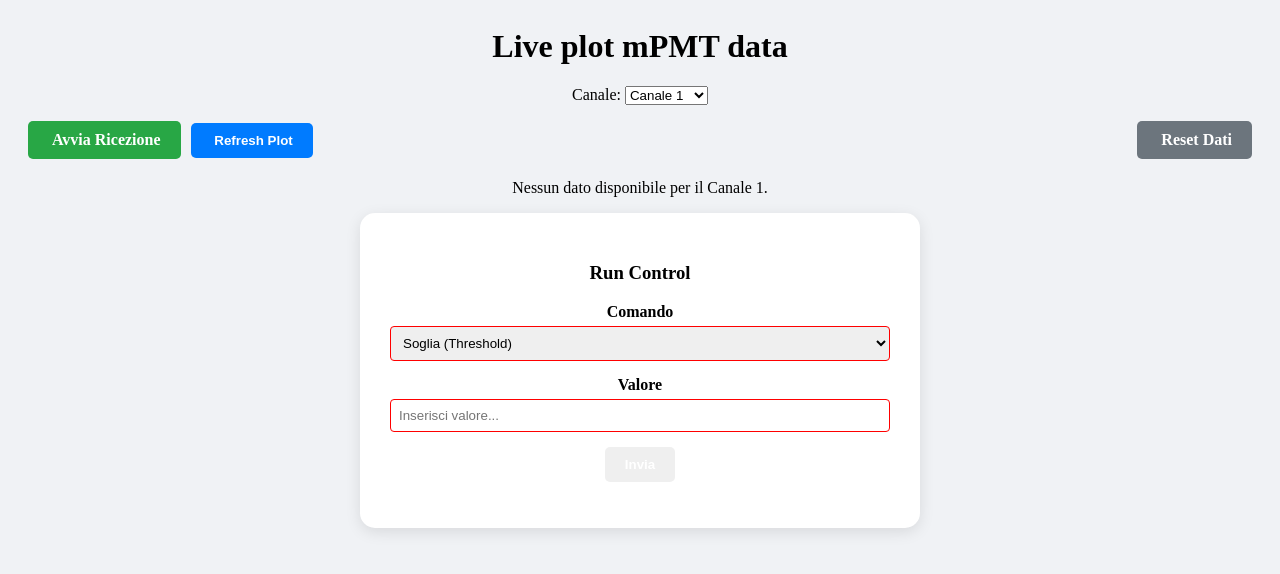
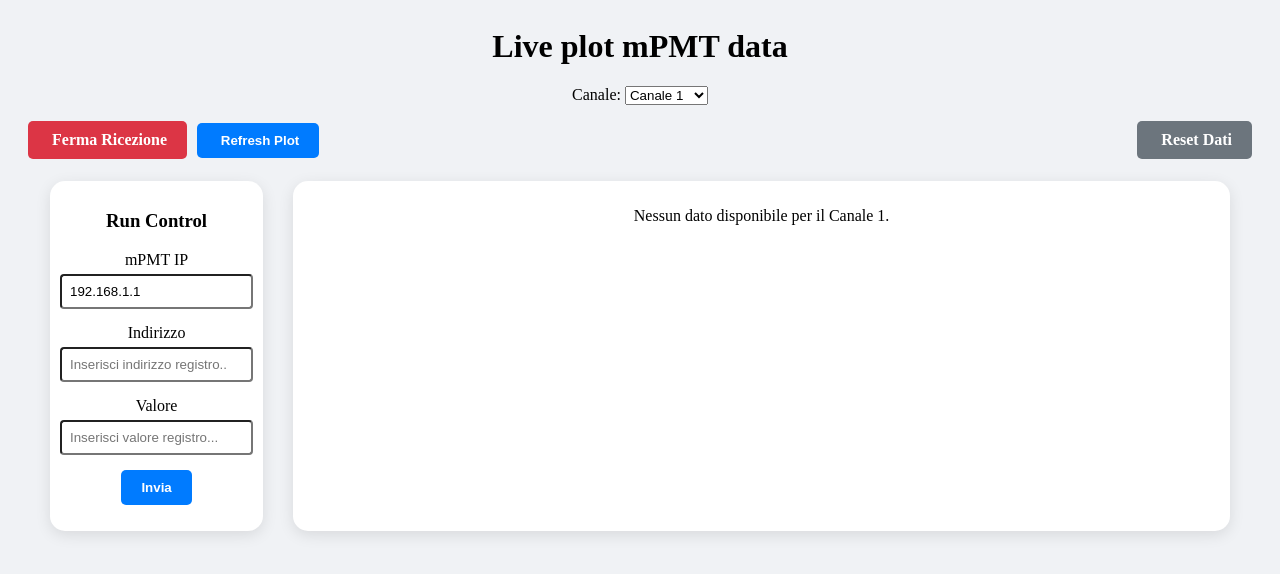
Before and after one commit to Ale-ander/mPMT-data-plotter, a Django app: page / in a window 1280 px wide. Shown: the top 574 px of the page. Run offline with Django 5.2, Linux system fonts and the light colour scheme; data that the repository does not hold is empty; some web fonts are replaced.

Commit message:
Added RunControl

```diff
--- a/config/urls.py
+++ b/config/urls.py
@@ -16,11 +16,12 @@ Including another URLconf
 """
 from django.contrib import admin
 from django.urls import path
-from monitor.views import home_plot, reset_db, toggle_zmq
+from monitor.views import home_plot, reset_db, toggle_zmq, send_command
 
 urlpatterns = [
     path('admin/', admin.site.urls),
     path('', home_plot, name='home'), # Imposta la home page
     path('reset/', reset_db, name='reset_db'),
     path('toggle_zmq/', toggle_zmq, name='toggle_zmq'),
+    path('send_command/', send_command, name='send_command'),
 ]
--- a/monitor/static/monitor/css/style.css
+++ b/monitor/static/monitor/css/style.css
@@ -6,13 +6,19 @@ body {
     padding: 20px;
 }
 
-.card {
+.run-control-card,
+.plots-card {
     background: white;
-    padding: 30px;
+    padding: 10px;
     border-radius: 15px;
     box-shadow: 0 4px 15px rgba(0,0,0,0.1);
+    width: 100%;
     display: inline-block;
-    min-width: 500px; /* Allargata per i due plot */
+    margin: 0 20px;
+}
+
+.content-plots {
+    width: 1200px;
 }
 
 .button-container {
@@ -41,33 +47,18 @@ body {
 .btn-start { background: #28a745; }
 .btn-stop { background: #dc3545; }
 .btn-reset { background: #6c757d; }
-.btn-refresh { background: #007bff; }
-
-.status-tag {
-    padding: 5px 10px;
-    border-radius: 4px;
-    font-weight: bold;
-}
+.btn-refresh, .btn-primary { background: #007bff; }
 
 input[type=range] {
     cursor: pointer;
     width: 200px;
 }
 
-/* RunControl */
-.main-container {
-        display: grid;
-        grid-template-columns: 300px 1fr; /* Colonna controlli fissa, plot flessibile */
-        gap: 20px;
-        padding: 20px;
-    }
-
-.run-control-card {
-    background: #f8f9fa;
-    border: 1px solid #dee2e6;
-    border-radius: 8px;
-    padding: 20px;
-    box-shadow: 0 2px 4px rgba(0,0,0,0.05);
+.dashboard-wrapper {
+    grid-template-columns: 200px 1fr; /* Colonna controlli fissa, plot flessibile */
+    padding: 2px;
+    display: flex;
+    gap: 50px;
 }
 
 .control-group {
@@ -76,7 +67,6 @@ input[type=range] {
 
 .control-group label {
     display: block;
-    font-weight: bold;
     margin-bottom: 5px;
 }
 
@@ -84,5 +74,4 @@ input[type=range] {
     width: 100%;
     padding: 8px;
     border-radius: 4px;
-    border: 1px solid #ff0000;
 }
--- a/monitor/templates/monitor/home.html
+++ b/monitor/templates/monitor/home.html
@@ -23,9 +23,7 @@
     </form>
 </div>
 
-<div class="dashboard-wrapper">
 
-     <main class="content-plots">
 <div class="button-container">
     {% if stato_worker == "Attivo" %}
         <a href="/toggle_zmq/?azione=stop" class="btn btn-stop nf nf-oct-stop">&nbsp;Ferma Ricezione</a>
@@ -39,8 +37,39 @@
     <div class="spacer"></div>
 
     <a href="/reset/" class="btn btn-reset nf nf-oct-trash" onclick="return confirm('Svuotare il DB?')">&nbsp;Reset Dati</a>
+
 </div>
 
+<div class="dashboard-wrapper">
+
+    <aside class="sidebar-controls">
+        <div class="run-control-card">
+            <h3><i class="nf nf-md-remote"></i> Run Control</h3>
+            <form id="command-form" action="/send_command/" method="POST">
+                {% csrf_token %}
+                <div class="control-group">
+                <label for="device_ip"> mPMT IP</label>
+                <input type="text" name="device_ip" id="device_ip"
+                       placeholder="192.168.1.1"
+                       value="{{ request.session.saved_ip|default:'192.168.1.1' }}"
+                       pattern="^(?:[0-9]{1,3}\.){3}[0-9]{1,3}$">
+                </div>
+                <div class="control-group">
+                    <label>Indirizzo</label>
+                    <input type="number" name="address" placeholder="Inserisci indirizzo registro...">
+                </div>
+                <div class="control-group">
+                    <label>Valore</label>
+                    <input type="number" name="valore" placeholder="Inserisci valore registro...">
+                </div>
+                <button type="submit" class="btn btn-primary">
+                    <i class="nf nf-fa-paper_plane"></i> Invia
+                </button>
+            </form>
+        </div>
+    </aside>
+
+     <main class="plots-card">
         {% if plot_html %}
             <div class="plot-container">
                 {{ plot_html|safe }}
@@ -55,30 +84,6 @@
         {% endif %}
     </main>
 
-    <aside class="sidebar-controls">
-        <div class="card run-control">
-            <h3><i class="nf nf-md-controller_classic"></i> Run Control</h3>
-            <form id="command-form">
-                {% csrf_token %}
-                <div class="control-group">
-                    <label>Comando</label>
-                    <select name="comando">
-                        <option value="set_threshold">Soglia (Threshold)</option>
-                        <option value="set_bias">Tensione Bias</option>
-                        <option value="set_gain">Guadagno (Gain)</option>
-                    </select>
-                </div>
-                <div class="control-group">
-                    <label>Valore</label>
-                    <input type="number" name="valore" placeholder="Inserisci valore...">
-                </div>
-                <button type="submit" class="btn btn-primary">
-                    <i class="nf nf-fa-paper_plane"></i> Invia
-                </button>
-            </form>
-        </div>
-    </aside>
-
 
 </div>
 
--- a/monitor/views.py
+++ b/monitor/views.py
@@ -5,6 +5,8 @@ import plotly.graph_objects as go
 from django.shortcuts import redirect
 import threading
 from .management.commands import ascolta_zmq # Importiamo il modulo del comando
+import socket
+import json
 
 zmq_thread = None
 
@@ -43,7 +45,6 @@ def home_plot(request):
 
     plot_html = None
     if x:
-        # Creiamo i subplots (1 riga, 2 colonne)
         fig = make_subplots(rows=1, cols=2, subplot_titles=("Spettro", "Matrice ToT vs Carica"))
 
         fig.add_trace(
@@ -65,7 +66,7 @@ def home_plot(request):
         )
 
         # Convertiamo il grafico in un div HTML
-        plot_html = fig.to_html(full_html=False, include_plotlyjs='cdn')
+        plot_html = fig.to_html(full_html=False, include_plotlyjs='cdn',config={'responsive': True, 'displaylogo': False})
 
     # Determina stato worker (come prima)
     stato_attuale = "Attivo" if (zmq_thread and zmq_thread.is_alive()) else "Spento"
@@ -76,3 +77,37 @@ def home_plot(request):
         'canali': range(1, 20),
         'stato_worker': stato_attuale
     })
+
+def send_command(request):
+    if request.method == "POST":
+        ip_scheda = request.POST.get('device_ip')
+        address = int(request.POST.get('address'))
+        valore_raw = int(request.POST.get('valore'))
+        request.session['saved_ip'] = ip_scheda
+
+        try:
+
+            payload = {
+                "command": "write",
+                "args": {
+                    "address": address,
+                    "value": valore_raw
+                }
+            }
+
+            with socket.create_connection((ip_scheda, 9000), timeout=5) as sock:
+                with sock.makefile('rwb') as file:
+                    file.write((json.dumps(payload) + '\n').encode('utf-8'))
+                    file.flush()
+
+                    line = file.readline()
+                    print(line['status'])
+
+        except (socket.timeout, socket.error):
+            redirect('/')
+        except ValueError:
+            redirect('/')
+        except Exception:
+                redirect('/')
+
+    return redirect('/')
```
Also changed, not shown: testing_scripts/send_rc_commands.py (added, +37 -0 lines), README.md, testing_scripts/generator.py (renamed from zmq_testing/generator.py), testing_scripts/test_zmq.py (renamed from zmq_testing/test_zmq.py). Lines whose indentation alone changed are shown as unchanged.
